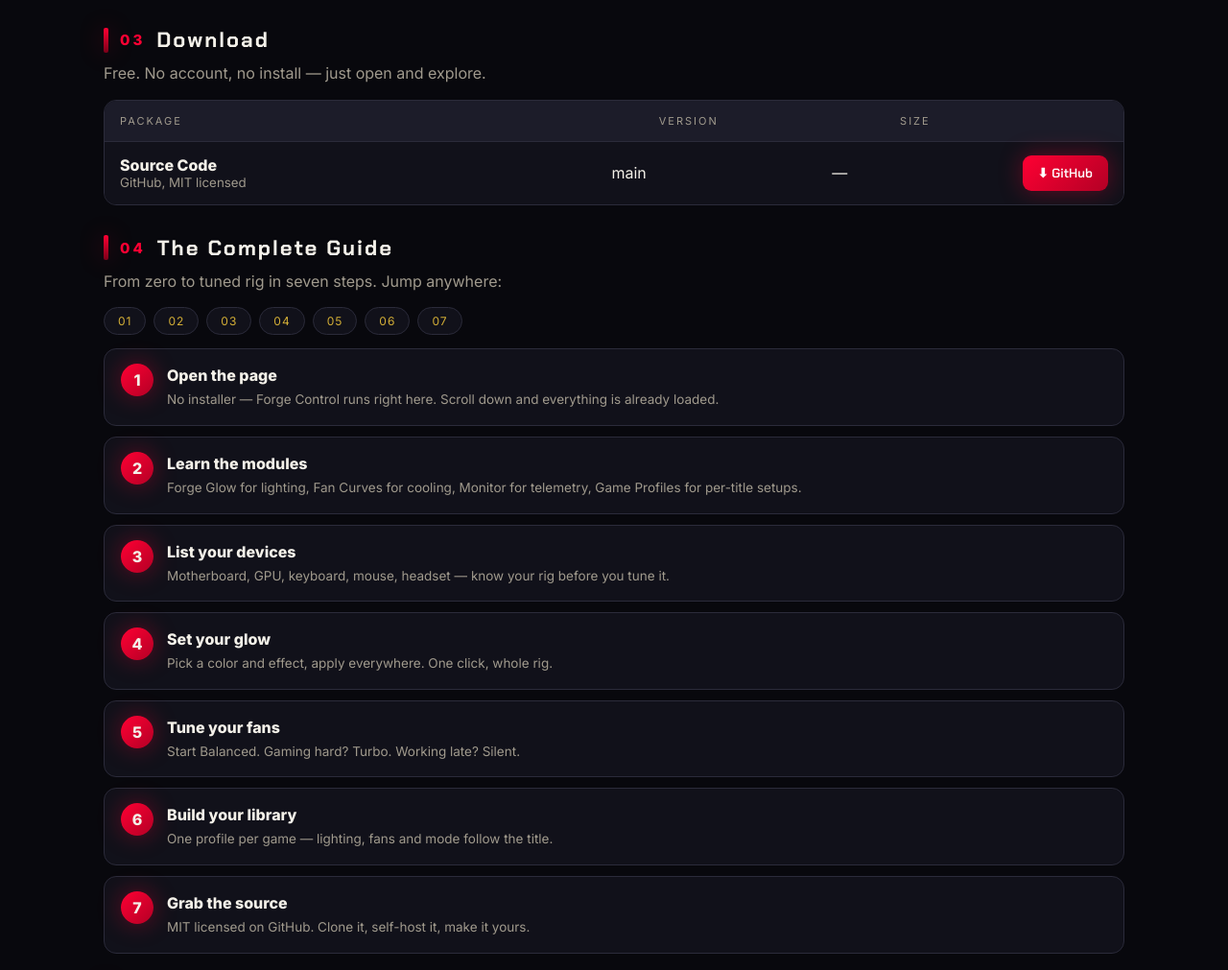
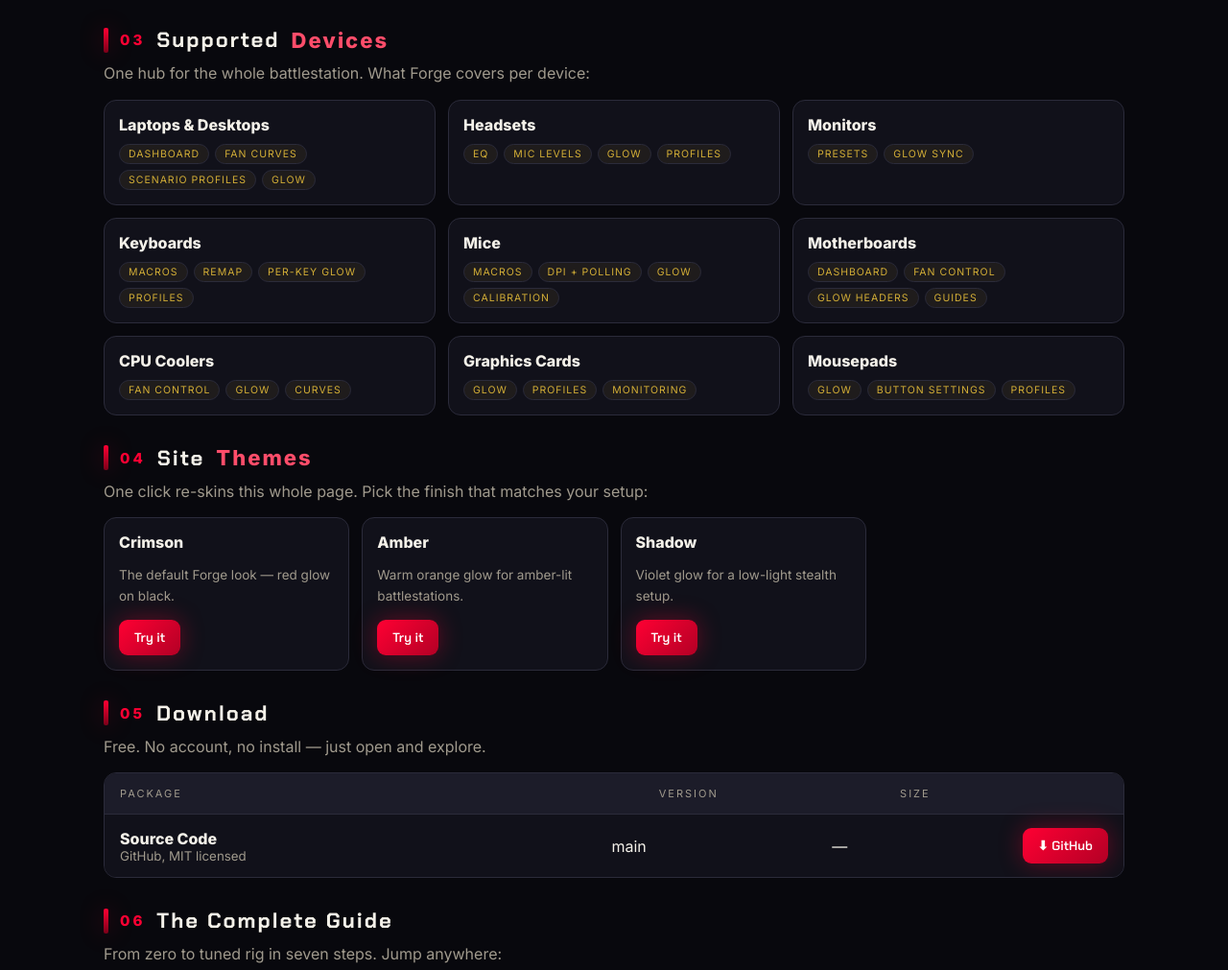
Before and after one commit to FORGESTUDIO-303/forge-control, a plain HTML site: page index.html in a window 1280 px wide. Shown: the part 1702-2713 px from the top of the page at 96% size. Drawn offline with Linux system fonts and the light colour scheme.

Commit message:
Device grid + live site themes

```diff
--- a/app.js
+++ b/app.js
@@ -13,6 +13,19 @@ document.getElementById('dlApp').onclick = () => window.open(REPO, '_blank');
 document.getElementById('heroDl').onclick = () => window.open(REPO, '_blank');
 document.getElementById('dlApp2').onclick = () => window.open(REPO, '_blank');
 
+// themes - live re-skin, remembered
+try {
+  const saved = localStorage.getItem('forge-theme');
+  if (saved) document.documentElement.dataset.theme = saved;
+} catch {}
+document.querySelectorAll('[data-theme-set]').forEach(b => b.onclick = () => {
+  const t = b.getAttribute('data-theme-set');
+  if (t === 'crimson') delete document.documentElement.dataset.theme;
+  else document.documentElement.dataset.theme = t;
+  try { localStorage.setItem('forge-theme', t === 'crimson' ? '' : t); } catch {}
+  toast(b.closest('.card').querySelector('h4').textContent + ' theme applied');
+});
+
 // scroll reveal + nav spy
 const io = new IntersectionObserver(es => es.forEach(x => x.isIntersecting && x.target.classList.add('vis')), { threshold: 0.12 });
 document.querySelectorAll('section').forEach(s => { s.classList.add('reveal'); io.observe(s); });
--- a/index.html
+++ b/index.html
@@ -17,6 +17,8 @@
     <a href="#top" class="active">Home</a>
     <a href="#about">About</a>
     <a href="#features">Features</a>
+    <a href="#devices">Devices</a>
+    <a href="#themes">Themes</a>
     <a href="#download">Download</a>
     <a href="#guide">Guide</a>
     <a href="#faq">FAQ</a>
@@ -64,7 +66,31 @@
     </div>
   </section>
 
-  <section id="download"><h2><span class="sec-idx">03</span>Download</h2>
+  <section id="devices"><h2><span class="sec-idx">03</span>Supported <em>Devices</em></h2>
+    <p class="sec-sub">One hub for the whole battlestation. What Forge covers per device:</p>
+    <div class="cards six">
+      <div class="card"><h4>Laptops & Desktops</h4><div class="tags"><span>Dashboard</span><span>Fan curves</span><span>Scenario profiles</span><span>Glow</span></div></div>
+      <div class="card"><h4>Headsets</h4><div class="tags"><span>EQ</span><span>Mic levels</span><span>Glow</span><span>Profiles</span></div></div>
+      <div class="card"><h4>Monitors</h4><div class="tags"><span>Presets</span><span>Glow sync</span></div></div>
+      <div class="card"><h4>Keyboards</h4><div class="tags"><span>Macros</span><span>Remap</span><span>Per-key glow</span><span>Profiles</span></div></div>
+      <div class="card"><h4>Mice</h4><div class="tags"><span>Macros</span><span>DPI + polling</span><span>Glow</span><span>Calibration</span></div></div>
+      <div class="card"><h4>Motherboards</h4><div class="tags"><span>Dashboard</span><span>Fan control</span><span>Glow headers</span><span>Guides</span></div></div>
+      <div class="card"><h4>CPU Coolers</h4><div class="tags"><span>Fan control</span><span>Glow</span><span>Curves</span></div></div>
+      <div class="card"><h4>Graphics Cards</h4><div class="tags"><span>Glow</span><span>Profiles</span><span>Monitoring</span></div></div>
+      <div class="card"><h4>Mousepads</h4><div class="tags"><span>Glow</span><span>Button settings</span><span>Profiles</span></div></div>
+    </div>
+  </section>
+
+  <section id="themes"><h2><span class="sec-idx">04</span>Site <em>Themes</em></h2>
+    <p class="sec-sub">One click re-skins this whole page. Pick the finish that matches your setup:</p>
+    <div class="cards">
+      <div class="card"><h4>Crimson</h4><p>The default Forge look — red glow on black.</p><div class="row"><button class="btn primary" data-theme-set="crimson">Try it</button></div></div>
+      <div class="card"><h4>Amber</h4><p>Warm orange glow for amber-lit battlestations.</p><div class="row"><button class="btn primary" data-theme-set="amber">Try it</button></div></div>
+      <div class="card"><h4>Shadow</h4><p>Violet glow for a low-light stealth setup.</p><div class="row"><button class="btn primary" data-theme-set="shadow">Try it</button></div></div>
+    </div>
+  </section>
+
+  <section id="download"><h2><span class="sec-idx">05</span>Download</h2>
     <p class="sec-sub">Free. No account, no install — just open and explore.</p>
     <div class="dltable">
       <div class="dlrow dlhead"><span>Package</span><span>Version</span><span>Size</span><span></span></div>
@@ -72,7 +98,7 @@
     </div>
   </section>
 
-  <section id="guide"><h2><span class="sec-idx">04</span>The Complete Guide</h2>
+  <section id="guide"><h2><span class="sec-idx">06</span>The Complete Guide</h2>
     <p class="sec-sub">From zero to tuned rig in seven steps. Jump anywhere:</p>
     <div class="jumprow"><a href="#step1">01</a><a href="#step2">02</a><a href="#step3">03</a><a href="#step4">04</a><a href="#step5">05</a><a href="#step6">06</a><a href="#step7">07</a></div>
     <div class="steps">
@@ -86,7 +112,7 @@
     </div>
   </section>
 
-  <section id="faq"><h2><span class="sec-idx">05</span>Frequently Asked <em>Questions</em></h2>
+  <section id="faq"><h2><span class="sec-idx">07</span>Frequently Asked <em>Questions</em></h2>
     <div class="faq">
       <details open><summary>Is Forge Control really free?</summary><p>Yes. The site and all content are free, MIT licensed. No accounts, no paywalls.</p></details>
       <details><summary>Do I install anything?</summary><p>No. Forge Control is a website — open it and read. Nothing runs on your PC.</p></details>
--- a/styles.css
+++ b/styles.css
@@ -1,4 +1,6 @@
 :root{--bg:#08080d;--bg2:#0e0e16;--panel:rgba(20,20,30,.82);--panel2:#1c1c29;--red:#ff0033;--red2:#ff4d6a;--gold:#d4af37;--txt:#f4f1e9;--dim:#a09a8d;--line:#2b2b3a;--green:#2fbf71;--glow:0 0 24px rgba(255,0,51,.35)}
+[data-theme=amber]{--red:#ff9f1c;--red2:#ffc15e;--glow:0 0 24px rgba(255,159,28,.35)}
+[data-theme=shadow]{--red:#7c5cff;--red2:#b3a3ff;--glow:0 0 24px rgba(124,92,255,.38)}
 *{box-sizing:border-box;font-family:'Inter','Segoe UI',system-ui,-apple-system,sans-serif}
 h1,h2,h3,.logo,.sidebar nav a,.btn,.eyebrow,.num{font-family:'Chakra Petch','Segoe UI',system-ui,sans-serif}
 html{scroll-behavior:smooth}
```
